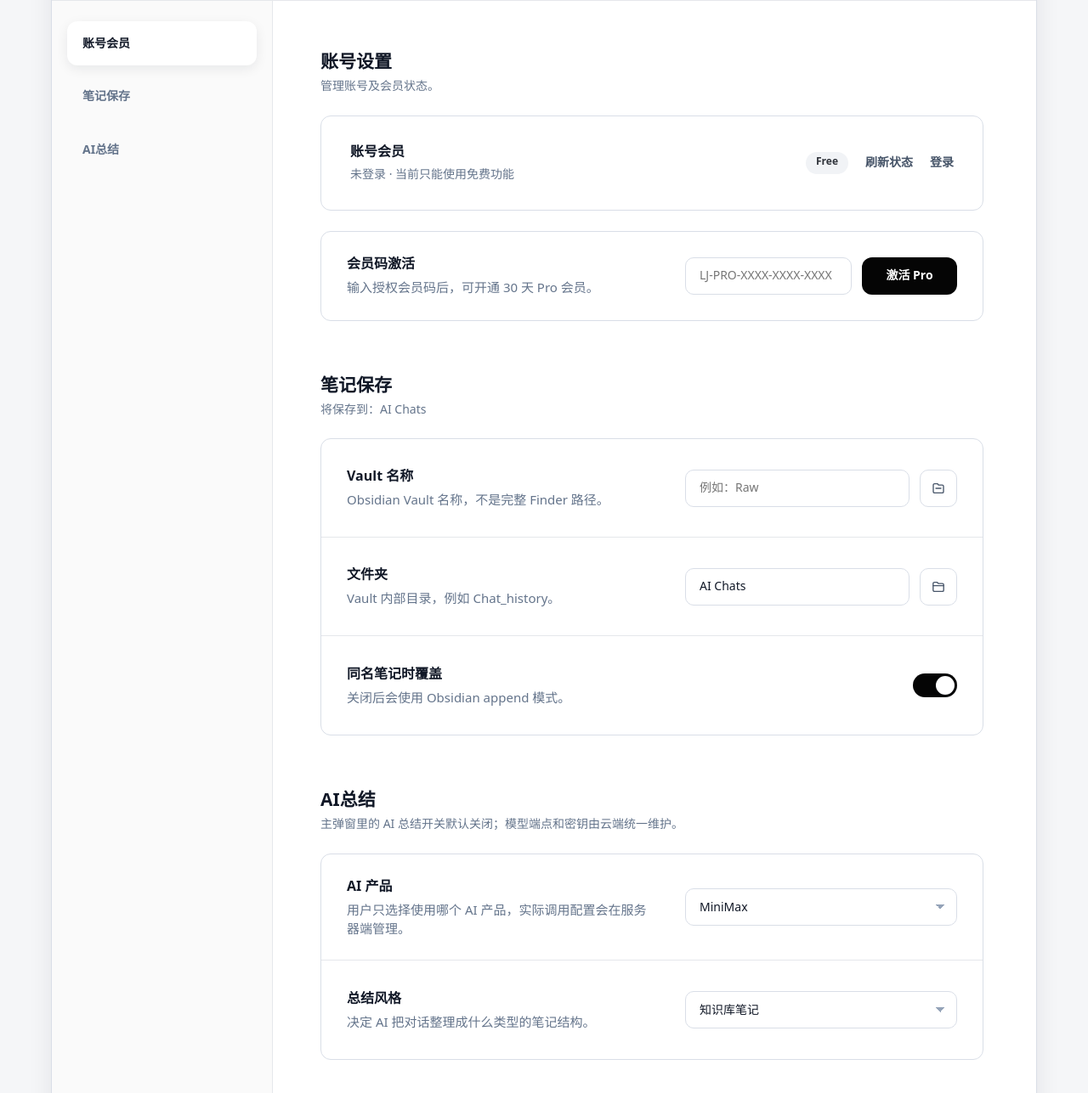
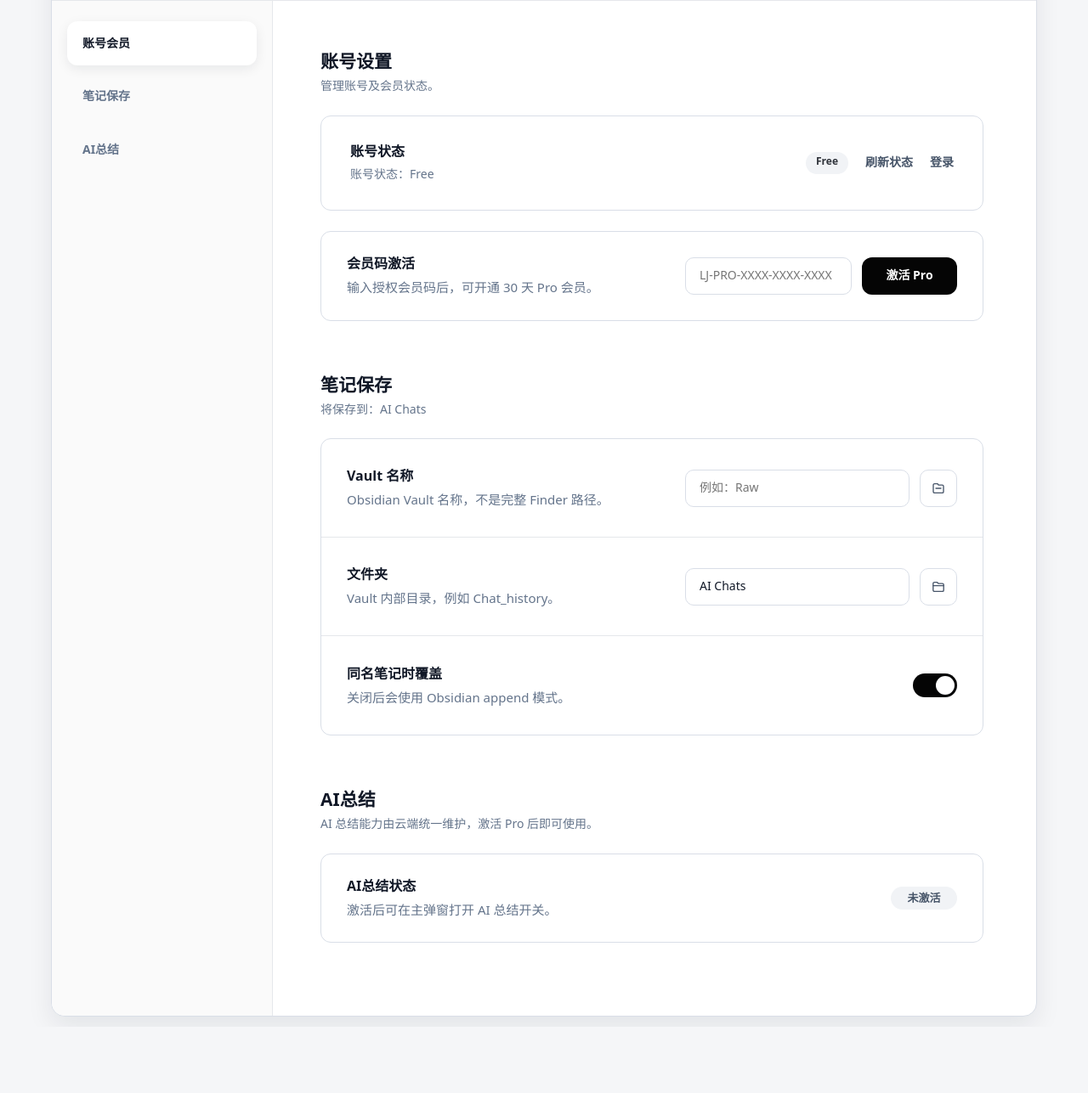
Before and after one commit to Vincentsun1977/liaoji, a browser extension: page options.html in a window 1280 px wide. Shown: the part 86-1373 px from the top of the page at 85% size. After the commit the page ends 1295 px from the top, so only its background shows below. Drawn offline with Linux system fonts and the light colour scheme.

Commit message:
Simplify settings account and AI status

```diff
--- a/options.html
+++ b/options.html
@@ -12,7 +12,6 @@
         <div class="brand">
           <span class="brand-mark" aria-hidden="true"><img src="icons/icon32.png" alt=""></span>
           <strong>聊记设置</strong>
-          <span class="mode-pill">本地模式</span>
         </div>
         <div class="topbar-status">
           <span id="status-text">已就绪</span>
@@ -41,7 +40,7 @@
 
             <div class="account-card">
               <div>
-                <strong>账号会员</strong>
+                <strong>账号状态</strong>
                 <span id="account-status">正在读取账号状态</span>
               </div>
               <div class="account-actions">
@@ -121,37 +120,16 @@
           <section class="settings-group" id="ai">
             <div class="group-heading">
               <h2>AI总结</h2>
-              <p>主弹窗里的 AI 总结开关默认关闭；模型端点和密钥由云端统一维护。</p>
+              <p>AI 总结能力由云端统一维护，激活 Pro 后即可使用。</p>
             </div>
 
             <div class="settings-card">
-              <div class="setting-row">
+              <div class="setting-row ai-status-row">
                 <div>
-                  <label for="ai-provider-input">AI 产品</label>
-                  <p>用户只选择使用哪个 AI 产品，实际调用配置会在服务器端管理。</p>
+                  <label>AI总结状态</label>
+                  <p>激活后可在主弹窗打开 AI 总结开关。</p>
                 </div>
-                <select id="ai-provider-input" class="control">
-                  <option value="minimax">MiniMax</option>
-                  <option value="openai">OpenAI</option>
-                  <option value="claude">Claude</option>
-                  <option value="gemini">Gemini</option>
-                  <option value="deepseek">DeepSeek</option>
-                  <option value="qwen">通义千问</option>
-                  <option value="kimi">Kimi</option>
-                </select>
-              </div>
-
-              <div class="setting-row">
-                <div>
-                  <label for="ai-summary-style-input">总结风格</label>
-                  <p>决定 AI 把对话整理成什么类型的笔记结构。</p>
-                </div>
-                <select id="ai-summary-style-input" class="control">
-                  <option value="knowledge">知识库笔记</option>
-                  <option value="meeting">会议纪要</option>
-                  <option value="tutorial">教程步骤</option>
-                  <option value="research">研究摘要</option>
-                </select>
+                <span id="ai-status-badge" class="status-badge is-inactive">未激活</span>
               </div>
             </div>
           </section>
--- a/src/options.css
+++ b/src/options.css
@@ -88,7 +88,6 @@ select {
   height: 22px;
 }
 
-.mode-pill,
 .plan-badge {
   min-height: 26px;
   border-radius: 999px;
@@ -244,6 +243,27 @@ h2 {
   color: #2f333a;
 }
 
+.status-badge {
+  justify-self: end;
+  min-width: 78px;
+  border-radius: 999px;
+  padding: 7px 13px;
+  font-size: 13px;
+  font-weight: 850;
+  line-height: 1;
+  text-align: center;
+}
+
+.status-badge.is-active {
+  background: rgba(16, 185, 129, 0.12);
+  color: #047857;
+}
+
+.status-badge.is-inactive {
+  background: var(--soft);
+  color: #475569;
+}
+
 .link-button {
   min-height: auto;
   border: 0;
@@ -320,6 +340,10 @@ h2 {
 
 .license-row {
   min-height: 104px;
+}
+
+.ai-status-row {
+  min-height: 96px;
 }
 
 .license-control {
--- a/src/options.js
+++ b/src/options.js
@@ -10,11 +10,10 @@
   const folderDirectoryInput = document.getElementById('folder-directory-input');
   const overwriteInput = document.getElementById('overwrite-input');
   const targetPreview = document.getElementById('target-preview');
-  const aiProviderInput = document.getElementById('ai-provider-input');
-  const aiSummaryStyleInput = document.getElementById('ai-summary-style-input');
   const statusText = document.getElementById('status-text');
   const accountStatus = document.getElementById('account-status');
   const planBadge = document.getElementById('plan-badge');
+  const aiStatusBadge = document.getElementById('ai-status-badge');
   const refreshMembershipButton = document.getElementById('refresh-membership-button');
   const loginButton = document.getElementById('login-button');
   const logoutButton = document.getElementById('logout-button');
@@ -34,8 +33,6 @@
     vaultInput,
     folderInput,
     overwriteInput,
-    aiProviderInput,
-    aiSummaryStyleInput,
   ].forEach((input) => {
     input.addEventListener('change', saveSettings);
     input.addEventListener('input', saveSettings);
@@ -52,8 +49,6 @@
     vaultInput.value = syncSaved.obsidianVault || '';
     folderInput.value = syncSaved.obsidianFolder || '';
     overwriteInput.checked = Boolean(syncSaved.obsidianOverwrite);
-    aiProviderInput.value = syncSaved.aiProvider || defaults.DEFAULT_SYNC.aiProvider;
-    aiSummaryStyleInput.value = syncSaved.aiSummaryStyle || defaults.DEFAULT_SYNC.aiSummaryStyle;
     updateTargetPreview();
     await updateAccountStatus();
   }
@@ -115,8 +110,6 @@
       obsidianVault: settings.vault,
       obsidianFolder: settings.folder,
       obsidianOverwrite: settings.overwrite,
-      aiProvider: settings.aiProvider,
-      aiSummaryStyle: settings.aiSummaryStyle,
     });
     setStatus('已保存');
   }
@@ -126,8 +119,6 @@
       vault: normalizeVault(vaultInput.value),
       folder: normalizeFolder(folderInput.value),
       overwrite: overwriteInput.checked,
-      aiProvider: aiProviderInput.value || defaults.DEFAULT_SYNC.aiProvider,
-      aiSummaryStyle: aiSummaryStyleInput.value || defaults.DEFAULT_SYNC.aiSummaryStyle,
     };
   }
 
@@ -140,9 +131,9 @@
     planBadge.className = `plan-badge ${isPro ? 'is-pro' : 'is-free'}`;
     planBadge.title = isPro ? 'Pro 会员' : 'Free 账号';
 
-    accountStatus.textContent = isLoggedIn
-      ? `已登录 · ${isPro ? 'Pro 会员' : 'Free 账号'}`
-      : '未登录 · 当前只能使用免费功能';
+    accountStatus.textContent = `账号状态：${isPro ? 'Pro' : 'Free'}`;
+    aiStatusBadge.textContent = isPro ? '已激活' : '未激活';
+    aiStatusBadge.className = `status-badge ${isPro ? 'is-active' : 'is-inactive'}`;
 
     loginButton.textContent = isLoggedIn ? '重新登录' : '登录';
     logoutButton.hidden = !isLoggedIn;
```
